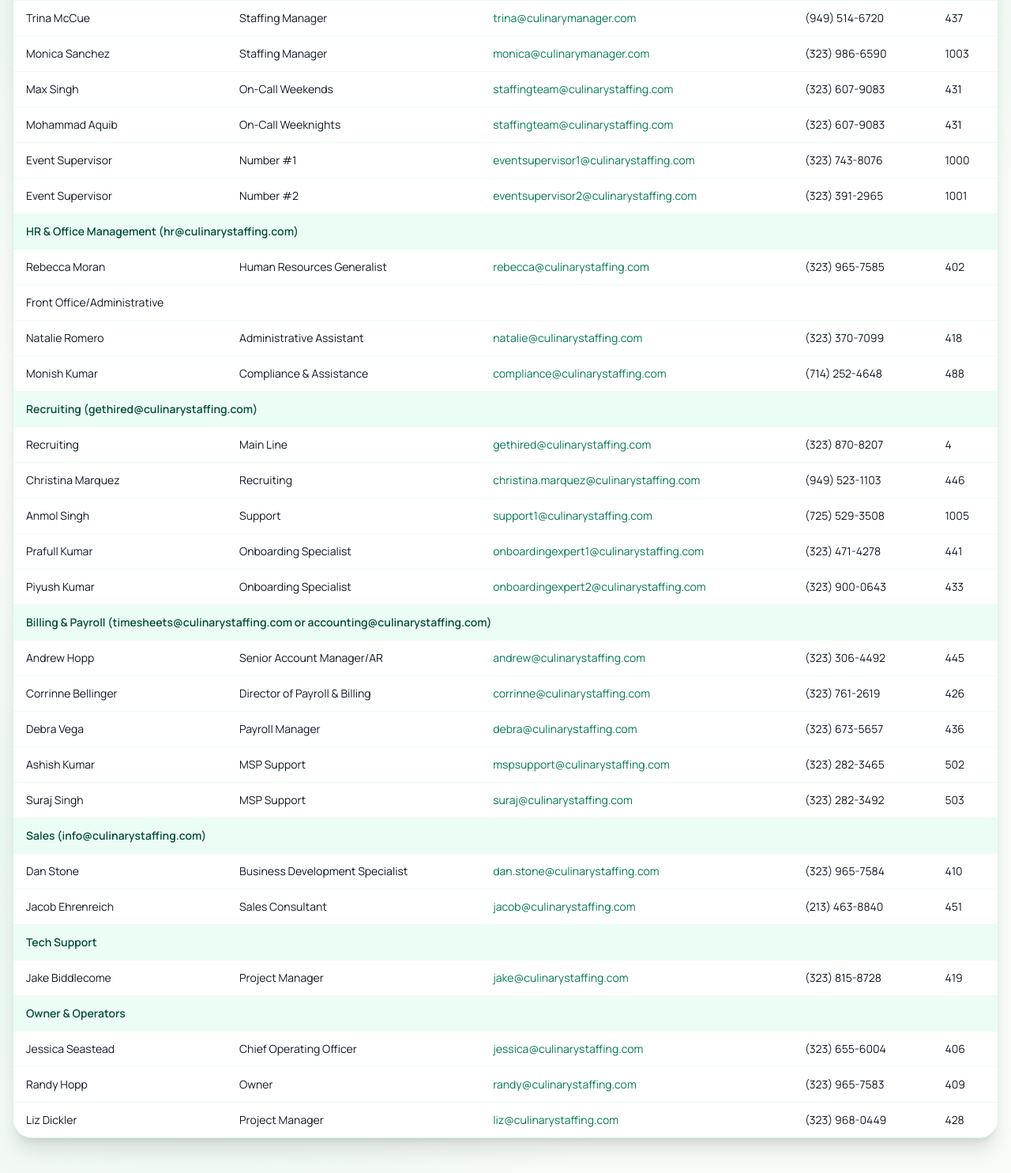
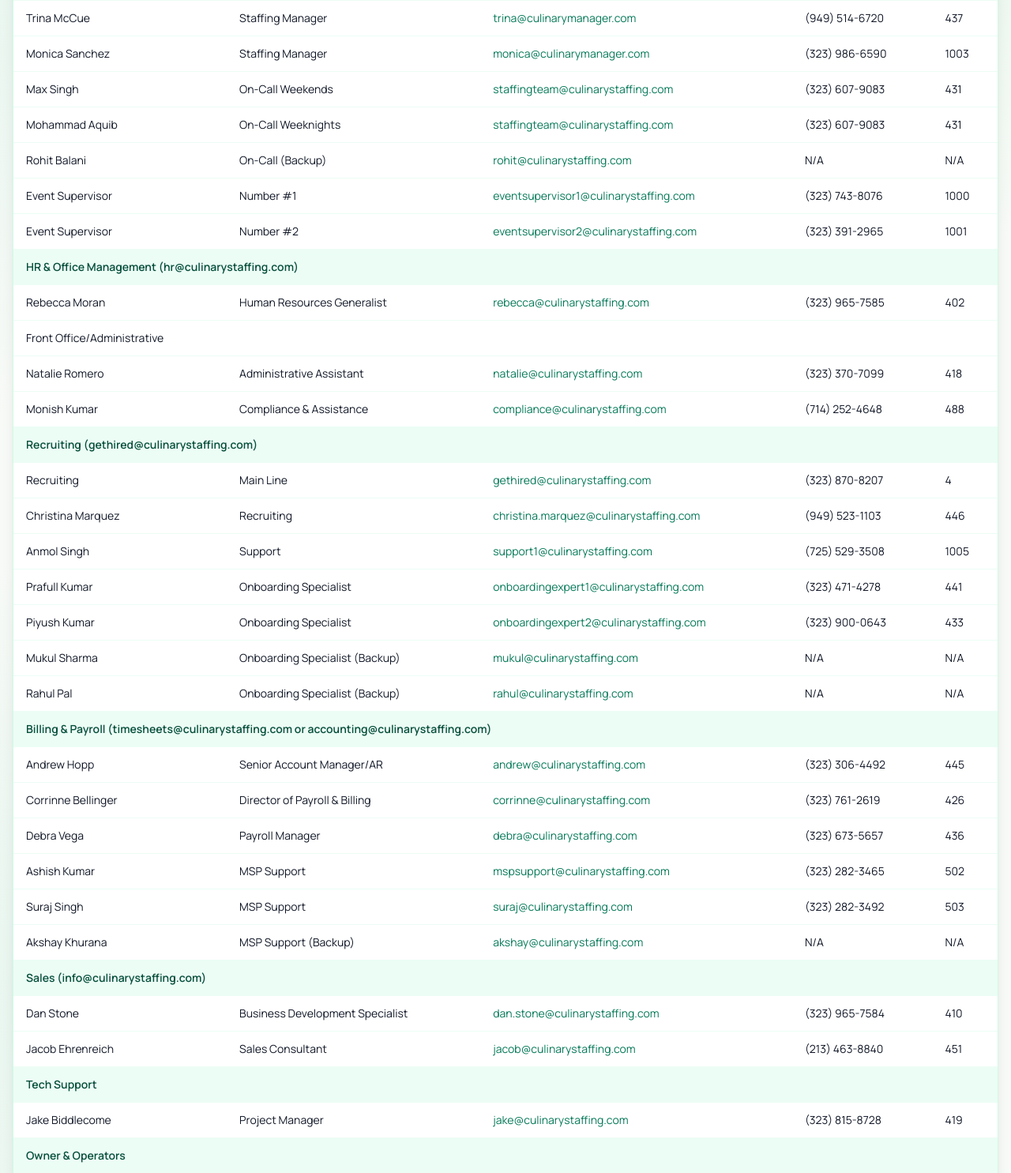
Before and after one commit to JBiddlecome/GoLive_Staffing, a FastAPI app: page /contacts in a window 1280 px wide. Shown: the part 557-2042 px from the top of the page at 79% size. Run offline with FastAPI, Linux system fonts and the light colour scheme; some libraries are stand-ins or nearby versions.

Commit message:
Add backup Smartline contacts to directory

```diff
--- a/templates/contacts.html
+++ b/templates/contacts.html
@@ -72,6 +72,13 @@
             <td class="px-4 py-3"><a class="text-emerald-700 hover:underline" href="mailto:staffingteam@culinarystaffing.com">staffingteam@culinarystaffing.com</a></td>
             <td class="px-4 py-3">(323) 607-9083</td>
             <td class="px-4 py-3">431</td>
+          </tr>
+          <tr class="hover:bg-emerald-50/70" data-staff-type="smartline">
+            <td class="px-4 py-3">Rohit Balani</td>
+            <td class="px-4 py-3">On-Call (Backup)</td>
+            <td class="px-4 py-3"><a class="text-emerald-700 hover:underline" href="mailto:rohit@culinarystaffing.com">rohit@culinarystaffing.com</a></td>
+            <td class="px-4 py-3">N/A</td>
+            <td class="px-4 py-3">N/A</td>
           </tr>
           <tr class="hover:bg-emerald-50/70" data-staff-type="internal">
             <td class="px-4 py-3">Event Supervisor</td>
@@ -156,6 +163,20 @@
             <td class="px-4 py-3">(323) 900-0643</td>
             <td class="px-4 py-3">433</td>
           </tr>
+          <tr class="hover:bg-emerald-50/70" data-staff-type="smartline">
+            <td class="px-4 py-3">Mukul Sharma</td>
+            <td class="px-4 py-3">Onboarding Specialist (Backup)</td>
+            <td class="px-4 py-3"><a class="text-emerald-700 hover:underline" href="mailto:mukul@culinarystaffing.com">mukul@culinarystaffing.com</a></td>
+            <td class="px-4 py-3">N/A</td>
+            <td class="px-4 py-3">N/A</td>
+          </tr>
+          <tr class="hover:bg-emerald-50/70" data-staff-type="smartline">
+            <td class="px-4 py-3">Rahul Pal</td>
+            <td class="px-4 py-3">Onboarding Specialist (Backup)</td>
+            <td class="px-4 py-3"><a class="text-emerald-700 hover:underline" href="mailto:rahul@culinarystaffing.com">rahul@culinarystaffing.com</a></td>
+            <td class="px-4 py-3">N/A</td>
+            <td class="px-4 py-3">N/A</td>
+          </tr>
           <tr class="bg-emerald-50 text-emerald-900 font-semibold">
             <td colspan="5" class="px-4 py-3">Billing &amp; Payroll (timesheets@culinarystaffing.com or accounting@culinarystaffing.com)</td>
           </tr>
@@ -193,6 +214,13 @@
             <td class="px-4 py-3"><a class="text-emerald-700 hover:underline" href="mailto:suraj@culinarystaffing.com">suraj@culinarystaffing.com</a></td>
             <td class="px-4 py-3">(323) 282-3492</td>
             <td class="px-4 py-3">503</td>
+          </tr>
+          <tr class="hover:bg-emerald-50/70" data-staff-type="smartline">
+            <td class="px-4 py-3">Akshay Khurana</td>
+            <td class="px-4 py-3">MSP Support (Backup)</td>
+            <td class="px-4 py-3"><a class="text-emerald-700 hover:underline" href="mailto:akshay@culinarystaffing.com">akshay@culinarystaffing.com</a></td>
+            <td class="px-4 py-3">N/A</td>
+            <td class="px-4 py-3">N/A</td>
           </tr>
           <tr class="bg-emerald-50 text-emerald-900 font-semibold">
             <td colspan="5" class="px-4 py-3">Sales (info@culinarystaffing.com)</td>
```
